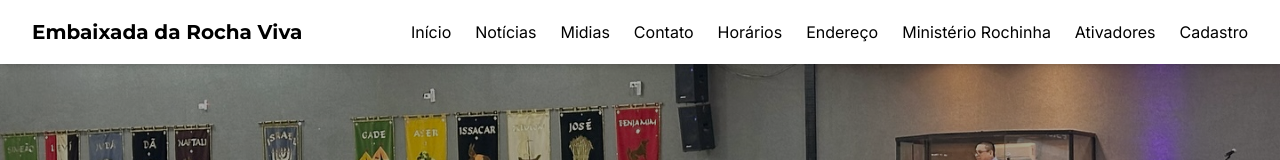
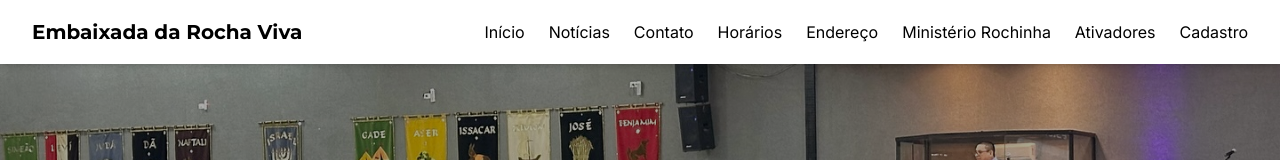
Before and after one commit to Dev-Zero64/embaixadarochaviva, a React (Vite) app: page / in a window 1280 px wide. Shown: the top 160 px of the page. Built offline with nearby package versions, Linux system fonts and the light colour scheme; the HTML template or start-up script is replaced by a standard one.

Commit message:
Reverted to commit 767132344bafe5711956dad8fc06fb302b11246d

```diff
--- a/src/components/Navbar.tsx
+++ b/src/components/Navbar.tsx
@@ -10,7 +10,6 @@ const Navbar = () => {
     //{ name: "História", path: "/historia" },
     { name: "Notícias", path: "/noticias" },
     //{ name: "Vídeos", path: "/videos" },
-    { name: "Midias", path: "/midias" },
     { name: "Contato", path: "/contato" },
     { name: "Horários", path: "/horarios" },
     { name: "Endereço", path: "/endereco" },
```
Also changed, not shown: 1 other file (tests, documents, lock files or other folders).
